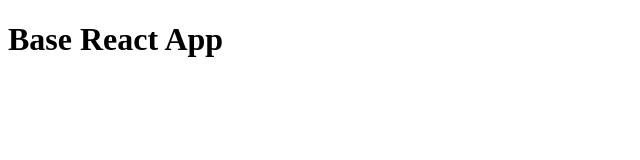
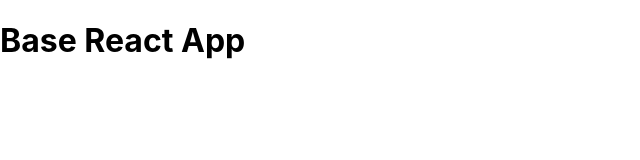
Before and after one commit to derrickyoo/base-react, a React (Vite) app: page / in a window 1280 px wide. Shown: the top 160 px of the page, without its empty margins (0-640 px from the left). Built offline with nearby package versions, Linux system fonts and the light colour scheme.

Commit message:
Add CSS style from create Vite

```diff
--- /dev/null
+++ b/src/index.css
@@ -0,0 +1,13 @@
+body {
+  margin: 0;
+  font-family: -apple-system, BlinkMacSystemFont, "Segoe UI", "Roboto", "Oxygen",
+    "Ubuntu", "Cantarell", "Fira Sans", "Droid Sans", "Helvetica Neue",
+    sans-serif;
+  -webkit-font-smoothing: antialiased;
+  -moz-osx-font-smoothing: grayscale;
+}
+
+code {
+  font-family: source-code-pro, Menlo, Monaco, Consolas, "Courier New",
+    monospace;
+}
--- a/src/index.tsx
+++ b/src/index.tsx
@@ -1,6 +1,7 @@
 import { StrictMode } from "react";
 import { render } from "react-dom";
 import App from "./components/App";
+import "./index.css";
 
 render(
   <StrictMode>
```
